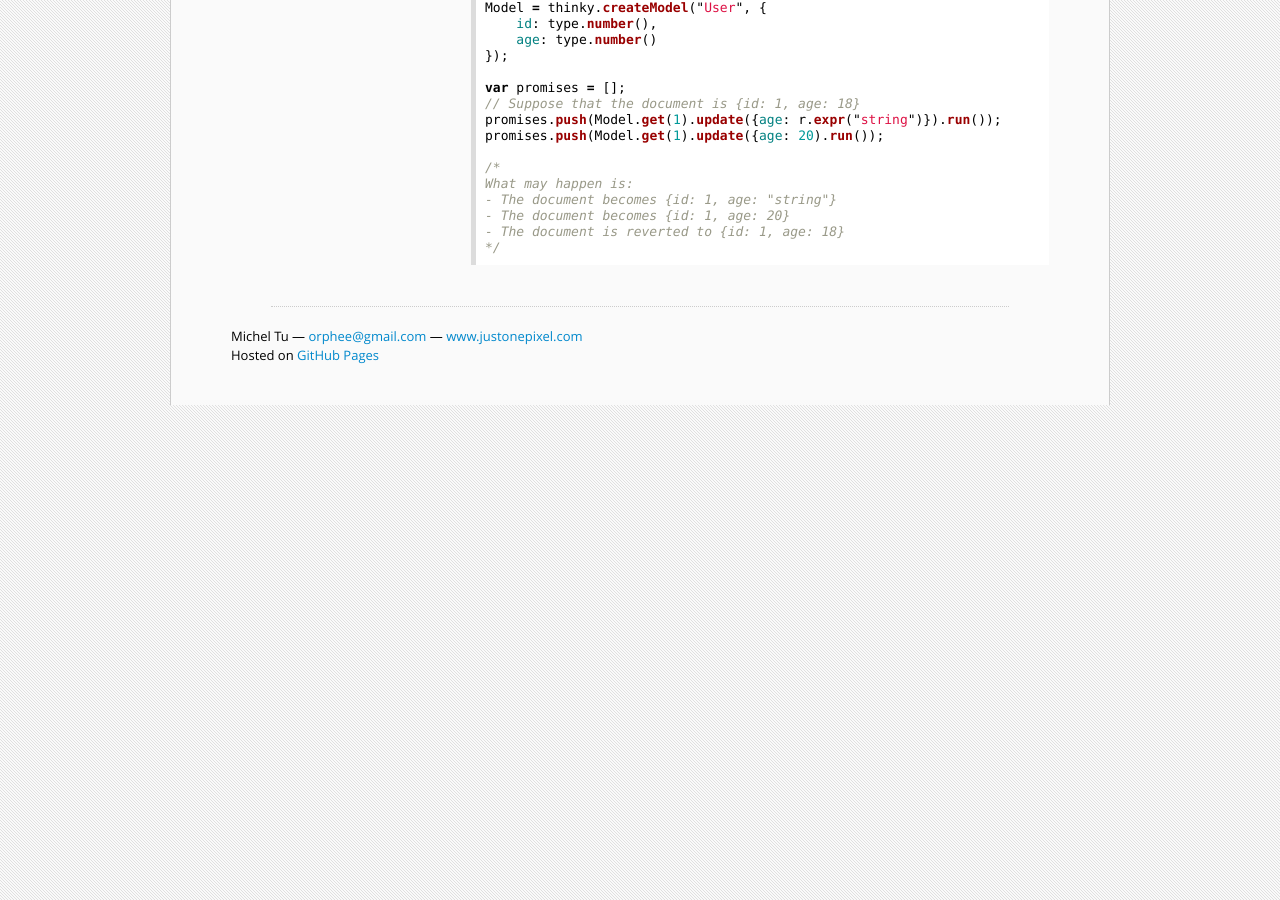
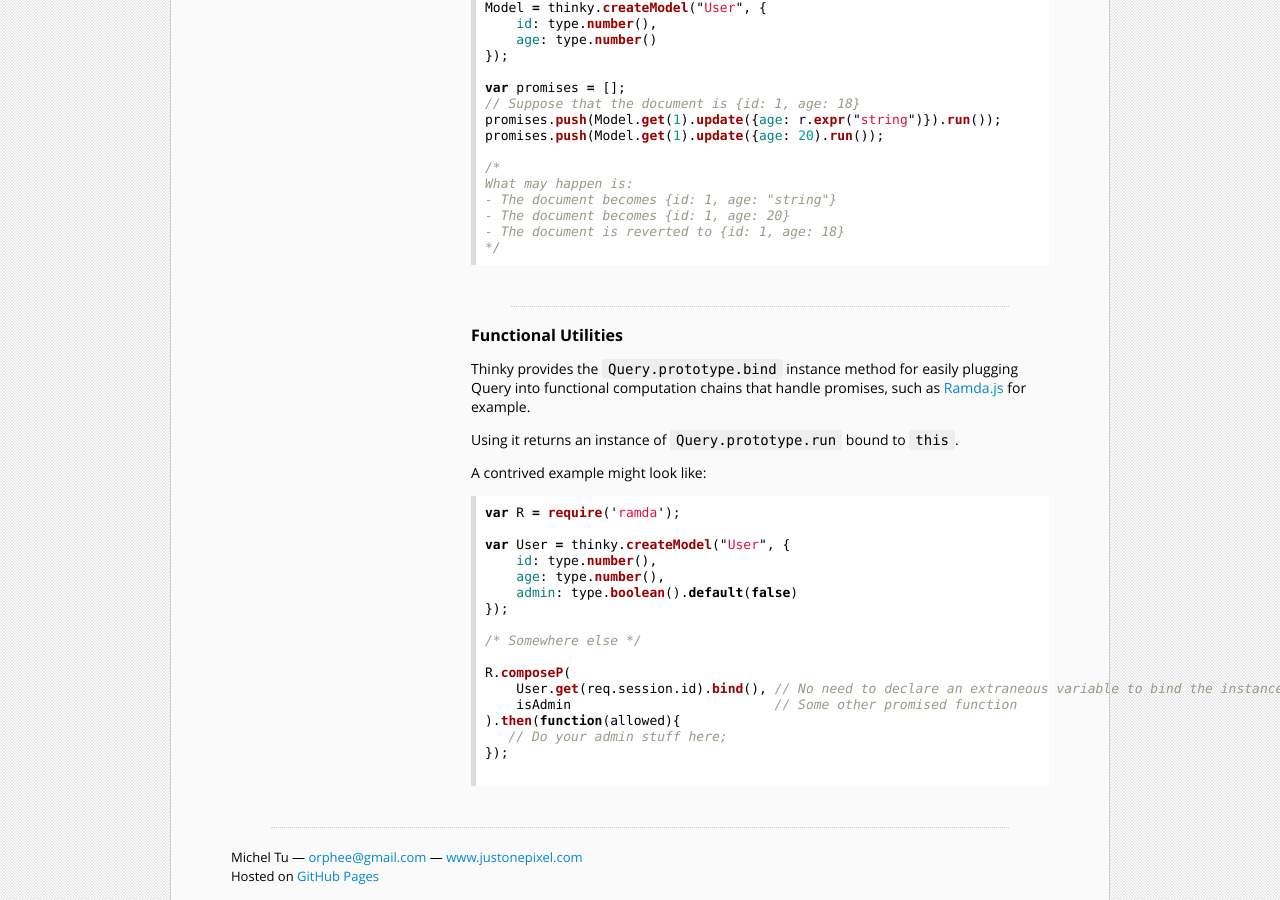
Before and after one commit to neumino/thinky, a Jekyll site: the page built from documentation/api/query.md, in a window 1280 px wide and 900 px high, scrolled down 8771 px. Built offline with Jekyll 4.4.1, drawn with Linux system fonts in a browser that asks for light colours; Markdown is read by kramdown in place of the engine named in the settings.

Commit message:
add example and docs on Query.prototype.bind()

````diff
--- a/documentation/api/query.md
+++ b/documentation/api/query.md
@@ -573,3 +573,35 @@ What may happen is:
 - The document is reverted to {id: 1, age: 18}
 */
 ```
+
+--------------
+
+<div id="functional"></div>
+### [Functional Utilities](#functional-utilities)
+
+Thinky provides the `Query.prototype.bind` instance method for easily plugging Query
+into functional computation chains that handle promises, such as [Ramda.js](http://ramdajs.com/0.14/docs/#composeP) for example.
+
+Using it returns an instance of `Query.prototype.run` bound to `this`.
+
+A contrived example might look like:
+
+```js
+var R = require('ramda');
+
+var User = thinky.createModel("User", {
+    id: type.number(),
+    age: type.number(),
+    admin: type.boolean().default(false)
+});
+
+/* Somewhere else */
+
+R.composeP(
+    User.get(req.session.id).bind(), // No need to declare an extraneous variable to bind the instance of Query to
+    isAdmin                          // Some other promised function
+).then(function(allowed){
+   // Do your admin stuff here;
+});
+
+```
````
